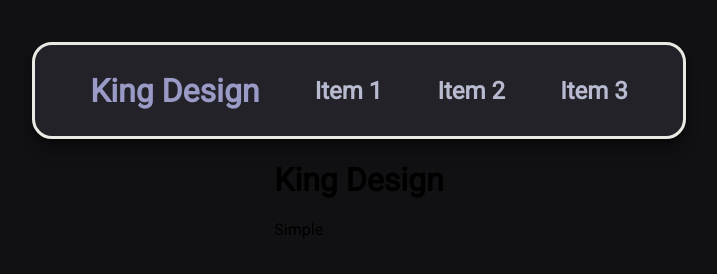
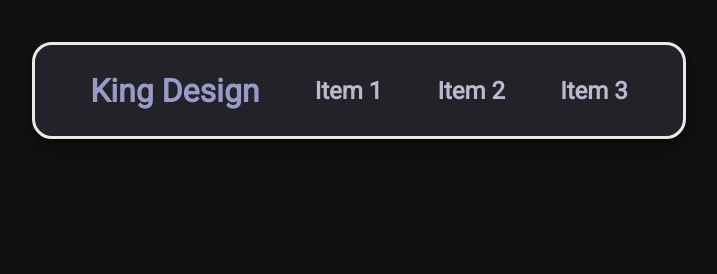
Before and after one commit to galaxydev999/KingDesign, a plain HTML site: page index.html in a window 1280 px wide. Shown: the whole page, without its empty margins (281-998 px from the left). Drawn offline with Linux system fonts and the light colour scheme.

Commit message:
Update index.html

```diff
--- a/index.html
+++ b/index.html
@@ -19,8 +19,7 @@
         </nav>
 
         <div class="mainhead">
-            <h1>King Design</h1>
-            <p>Simple</p>
+
         </div>
     </div>
 </body>
```
